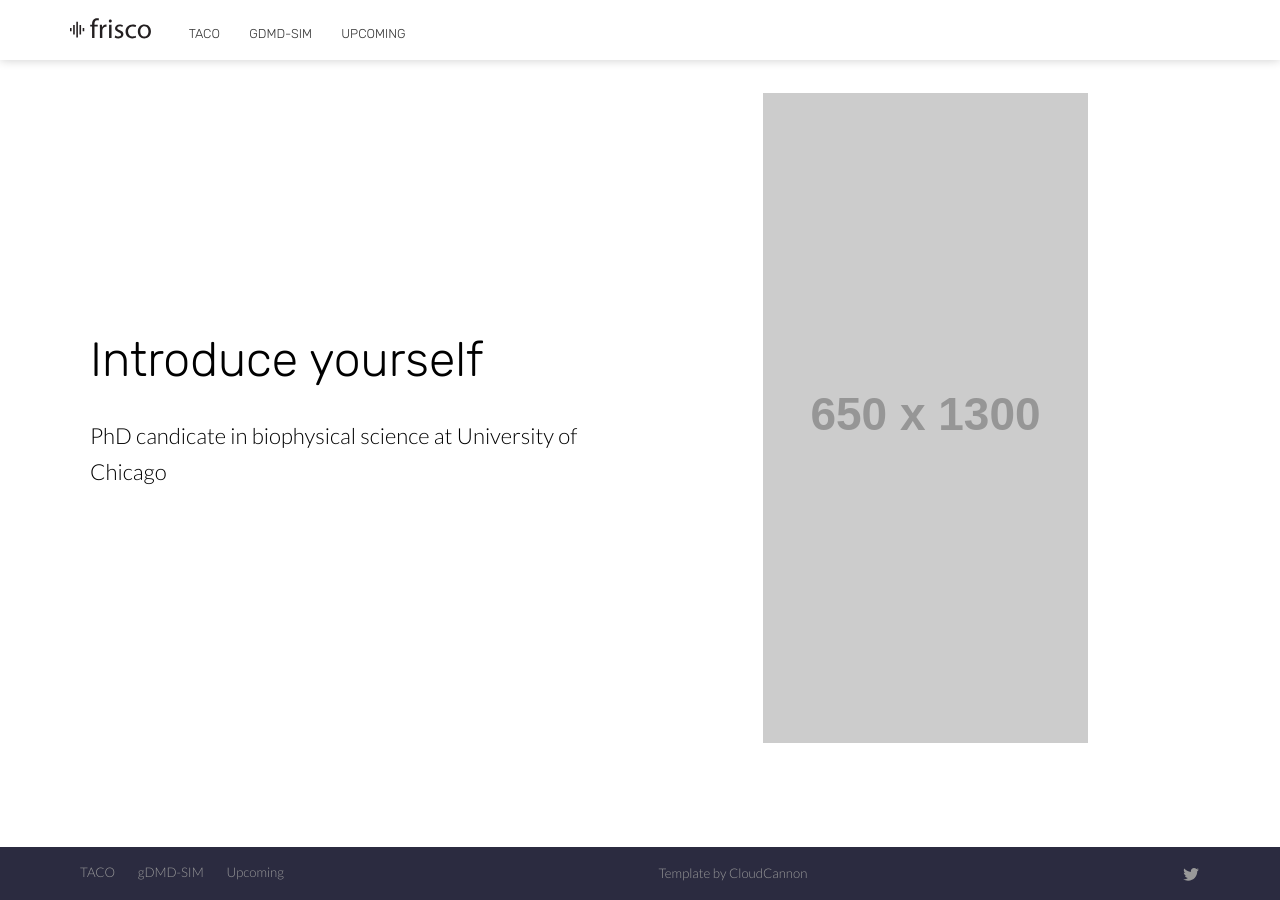
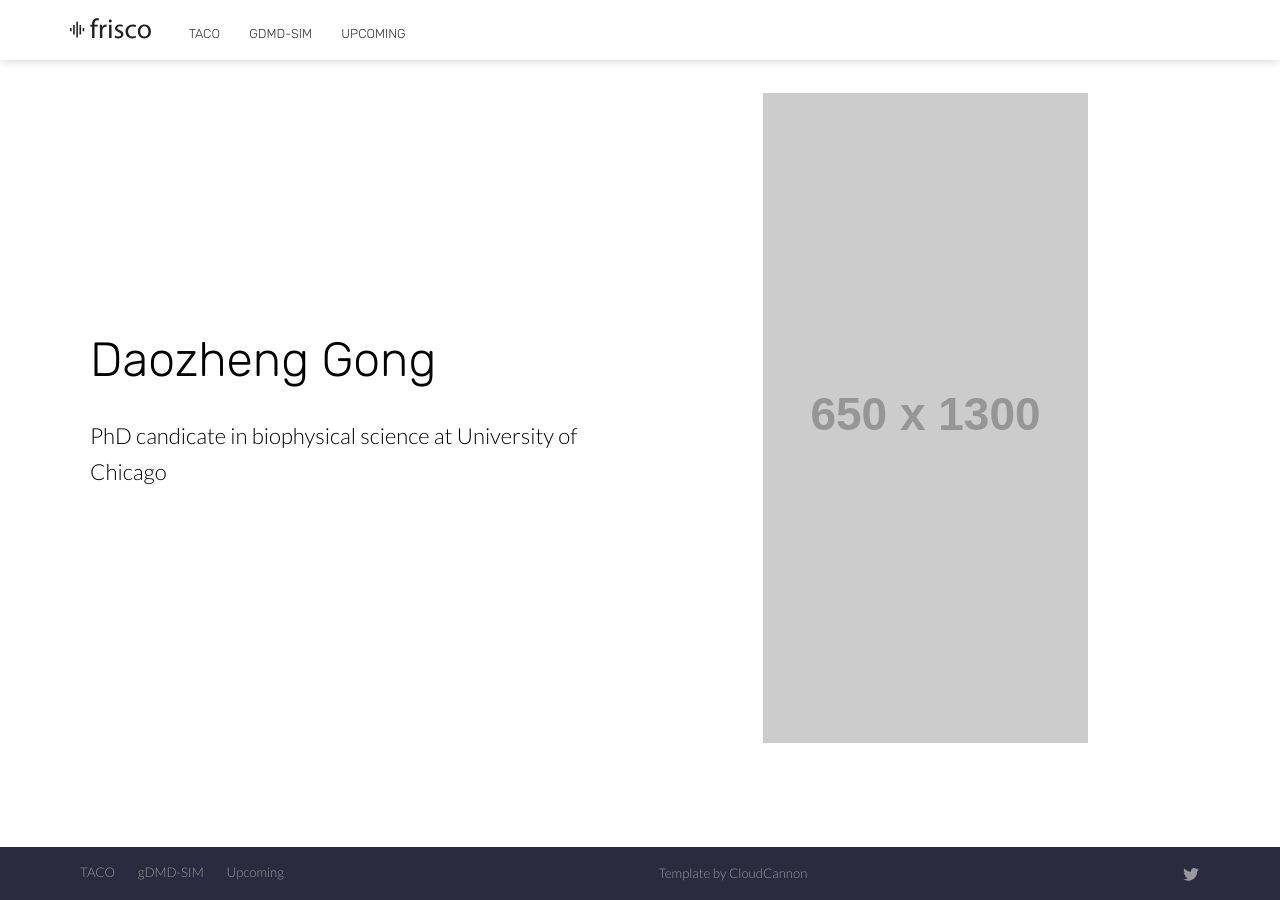
Before and after one commit to DZGong/DZGong.github.io, a Jekyll site: the page built from index.html, in a window 1280 px wide and 900 px high, scrolled down 907 px. Built offline with Jekyll 4.4.1, drawn with Linux system fonts in a browser that asks for light colours; nearby versions of some CDN libraries.

Commit message:
test change 11

```diff
--- a/index.html
+++ b/index.html
@@ -22,7 +22,7 @@ bottom_image: https://unsplash.it/2000/1322?a=.png
 	<section class="info" id="learn-more">
 		<div class="container flex">
 			<div class="text">
-				<h2 class="editable">Introduce yourself</h2>
+				<h2 class="editable">Daozheng Gong</h2>
 				<p class="editable">PhD candicate in biophysical science at University of Chicago</p>
 			</div>
 			<div class="image">
```
